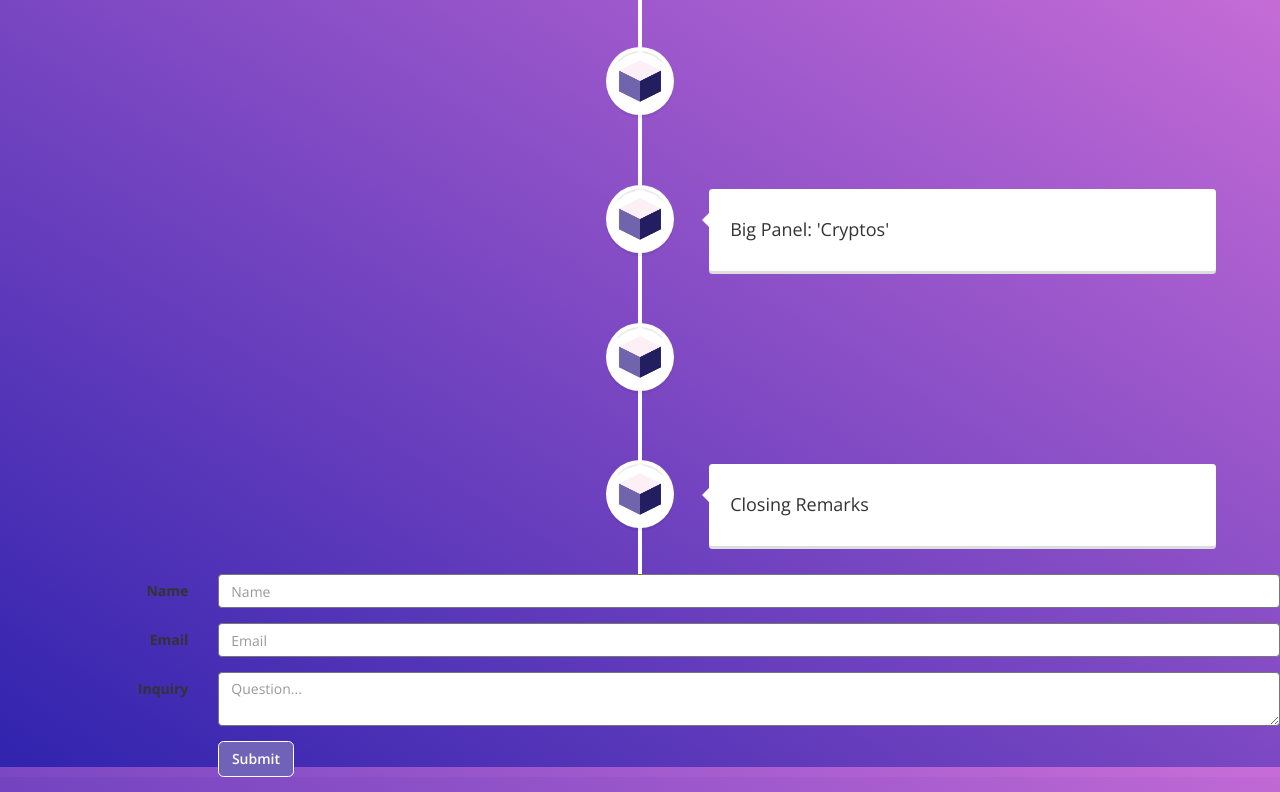
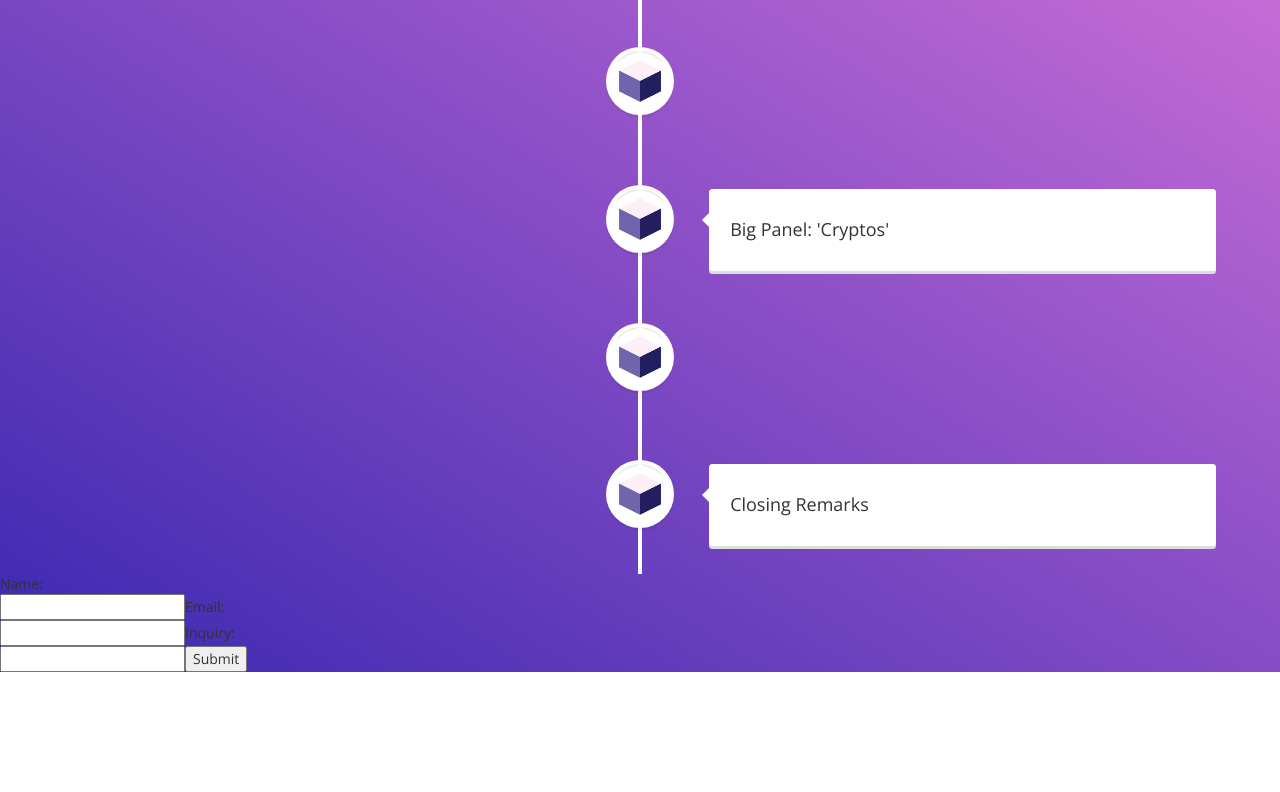
Before and after one commit to uwblockchain/website-expo-2018, a React (Create React App) app: page / in a window 1280 px wide. Shown: the part 3309-4101 px from the top of the page. After the commit the page ends 3981 px from the top, so only its background shows below. Built offline with nearby package versions, Linux system fonts and the light colour scheme.

Commit message:
Form now works

```diff
--- a/src/js/contact/Contact.js
+++ b/src/js/contact/Contact.js
@@ -3,7 +3,7 @@ import { Form, FormGroup, Col, Button, FormControl, ControlLabel, OverlayTrigger
 
 const Contact = () => (
   <div name="contact">
-    <Form name="contact" horizontal>
+    {/* <Form name="contact" horizontal>
       <FormGroup controlId="Name">
         <Col componentClass={ControlLabel} sm={2}>
           Name
@@ -35,7 +35,17 @@ const Contact = () => (
           </OverlayTrigger>
         </Col>
       </FormGroup>
-    </Form>
+    </Form> */}
+    <form name="gform" id="gform" enctype="text/plain" action="https://docs.google.com/forms/d/e/1FAIpQLScqWh13INbTOAO_Acqwtq3vsDjs0VvpT24Xeuwe4-7Ph9o0rg/formResponse?" target="hidden_iframe" onsubmit="submitted=true;">
+      Name:<br/>
+      <input type="text" name="entry.1465724548" id="entry.1465724548"/>
+      Email:<br/>
+      <input type="text" name="entry.1347977438" id="entry.1347977438"/>
+      Inquiry:<br/>
+      <input type="text" name="entry.2033481424" id="entry.2033481424"/>
+      <input type="submit" value="Submit"/>
+    </form>
+    <iframe name="hidden_iframe" id="hidden_iframe" style={{display:'none'}} onLoad="if(submitted) {}"></iframe>
   </div>
 );
 
```
